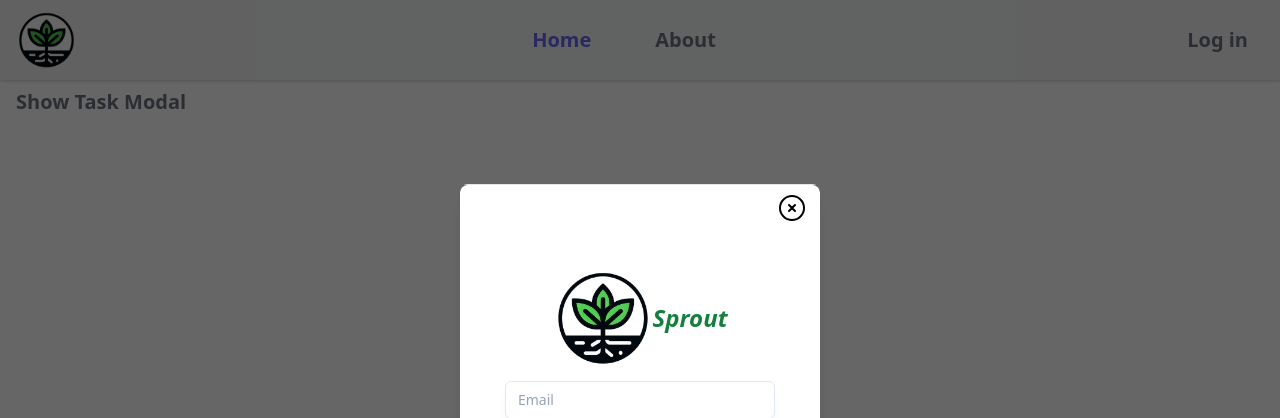
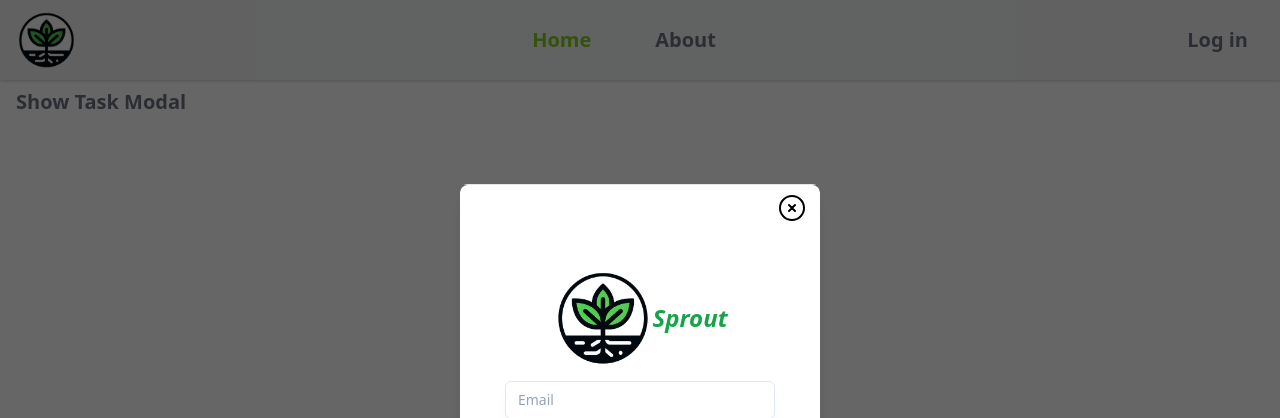
Before and after one commit to DootDoot4567/hack-demo, a SvelteKit app in the folder my-app/: page /home in a window 1280 px wide. Both pictures are taken after a click on the button "Log in". Shown: the top 418 px of the page. Built offline with nearby package versions, Linux system fonts and the light colour scheme; no server answers.

Commit message:
made some changes for log in page

```diff
--- a/my-app/src/routes/Nested/Login.svelte
+++ b/my-app/src/routes/Nested/Login.svelte
@@ -3,7 +3,7 @@
     import Modal from './Modal.svelte';
 </script>
 
-<button class="text-gray-500 md:px-4 md:py-2 hover:text-indigo-600 text-xl font-semibold" on:click={() => modalState.update(state => ({ ...state, login: true }))}>
+<button class="text-gray-500 md:px-4 md:py-2 hover:text-lime-600 text-xl font-semibold" on:click={() => modalState.update(state => ({ ...state, login: true }))}>
     Log in
 </button>
 
@@ -11,7 +11,7 @@
     <!-- Flexbox container with rounded corners -->
     <div class="flex flex-col items-center justify-center w-[360px] h-[430px] bg-white rounded-lg shadow-lg">
         <!-- Modal Title-->
-        <h2 class="flex justify-center items-center text-green-700  font-mono- text-2xl italic font-bold ">
+        <h2 class="flex justify-center items-center text-green-600  font-mono- text-2xl italic font-bold ">
             <img src="Logo_hack@davsn.png" alt="Website Logo" width="100" height="100" />
             Sprout
         </h2>
--- a/my-app/src/routes/Nested/navigation.svelte
+++ b/my-app/src/routes/Nested/navigation.svelte
@@ -91,15 +91,15 @@
         <div class="flex w-full items-center">
             <div class="text-gray-500 w-full md:w-auto md:flex-1">
                 <ul class="flex flex-row gap-8 font-semibold justify-center md:justify-center w-full py-4">
-                    <li class="{$page.url.pathname == '/home' ? 'text-indigo-500' : ''} md:px-4 md:py-2 hover:text-indigo-600 text-xl">
+                    <li class="{$page.url.pathname == '/home' ? 'text-lime-500' : ''} md:px-4 md:py-2 hover:text-lime-600 text-xl">
                         <a href="/home">Home</a>
                     </li>
-                    <li class="{$page.url.pathname == '/about' ? 'text-indigo-500' : ''} md:px-4 md:py-2 hover:text-indigo-600 text-xl">
+                    <li class="{$page.url.pathname == '/about' ? 'text-lime-500' : ''} md:px-4 md:py-2 hover:text-lime-600 text-xl">
                         <a href="/about">About</a>
                     </li>
                 </ul>
             </div>
-        <div >
+        <div>
             <Login />
         </div>
     <!-- <div class="sm:h-16 h-20 mx-auto sm:px-4 container flex items-center justify-between flex-wrap sm:flex-nowrap sm:hidden block">
```
